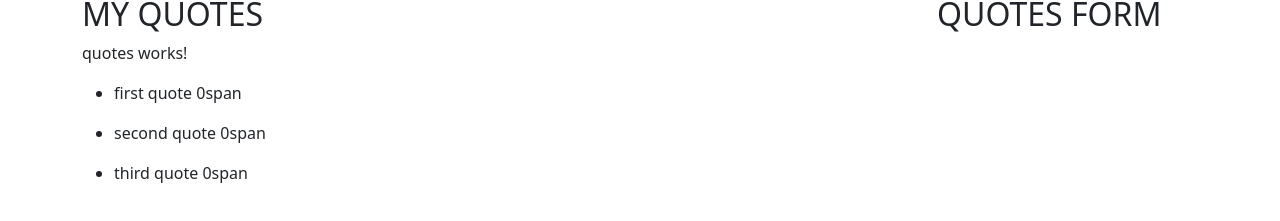
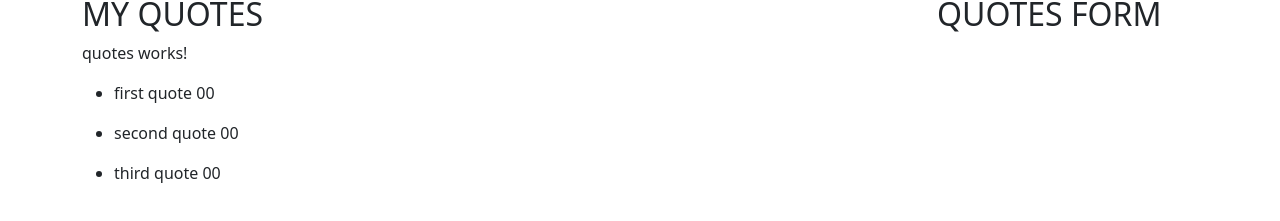
Before and after one commit to maureen-james/Quotes, an Angular app: page / in a window 1280 px wide. Shown: the part 109-330 px from the top of the page. Built offline with nearby package versions, Linux system fonts and the light colour scheme.

Commit message:
add downvotes

```diff
--- a/src/app/quotes/quotes.component.html
+++ b/src/app/quotes/quotes.component.html
@@ -1,5 +1,5 @@
 <p>quotes works!</p>
 <ul *ngFor ='let quote of quotes'>
-    <li>{{ quote.quote}} <span class="">{{ quote.upvotes}}</span>span</li>
+    <li>{{ quote.quote}} <span class="">{{ quote.upvotes}}</span><span>{{ quote.downvotes}}</span></li>
 
 </ul>
```
